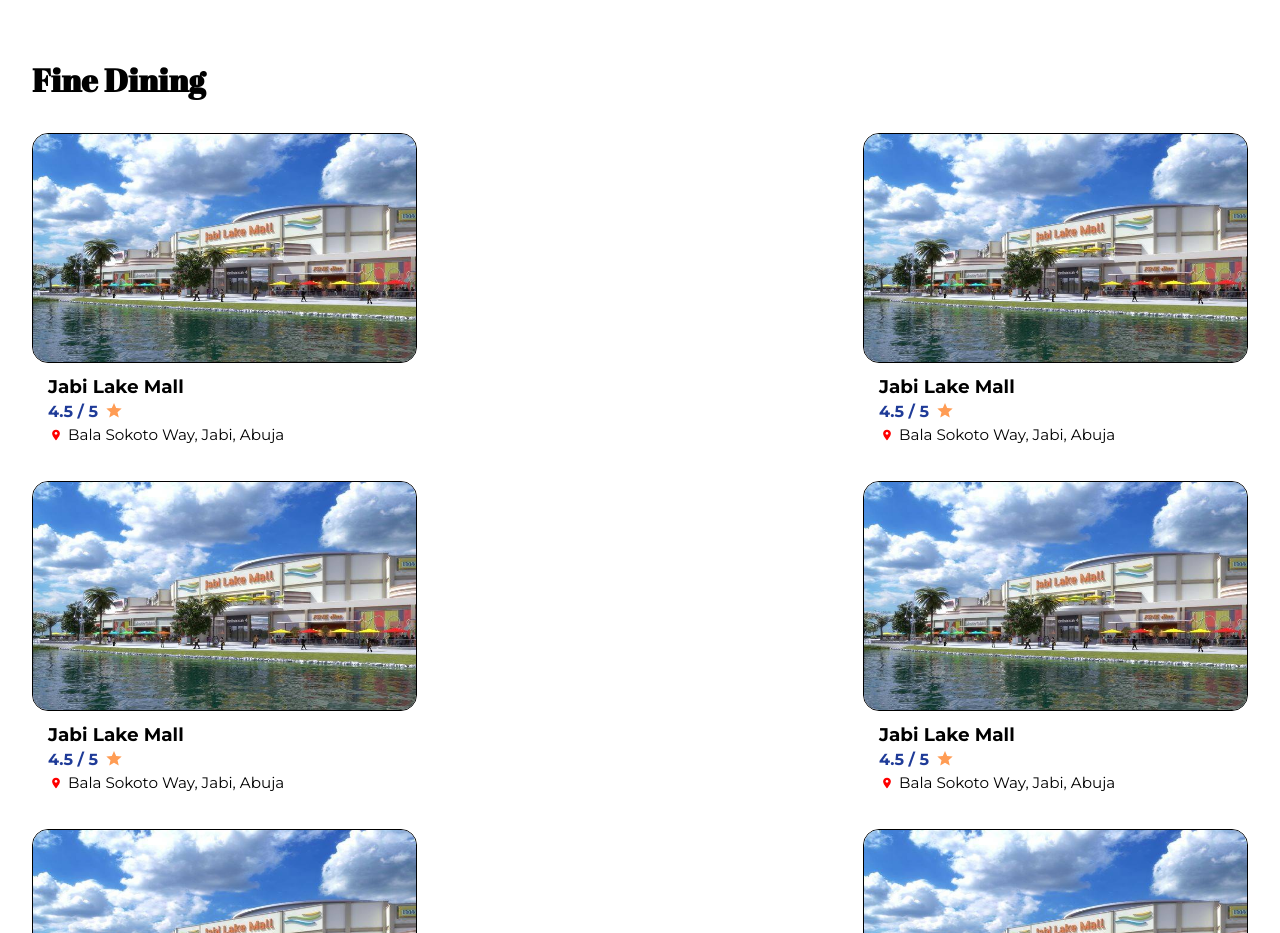
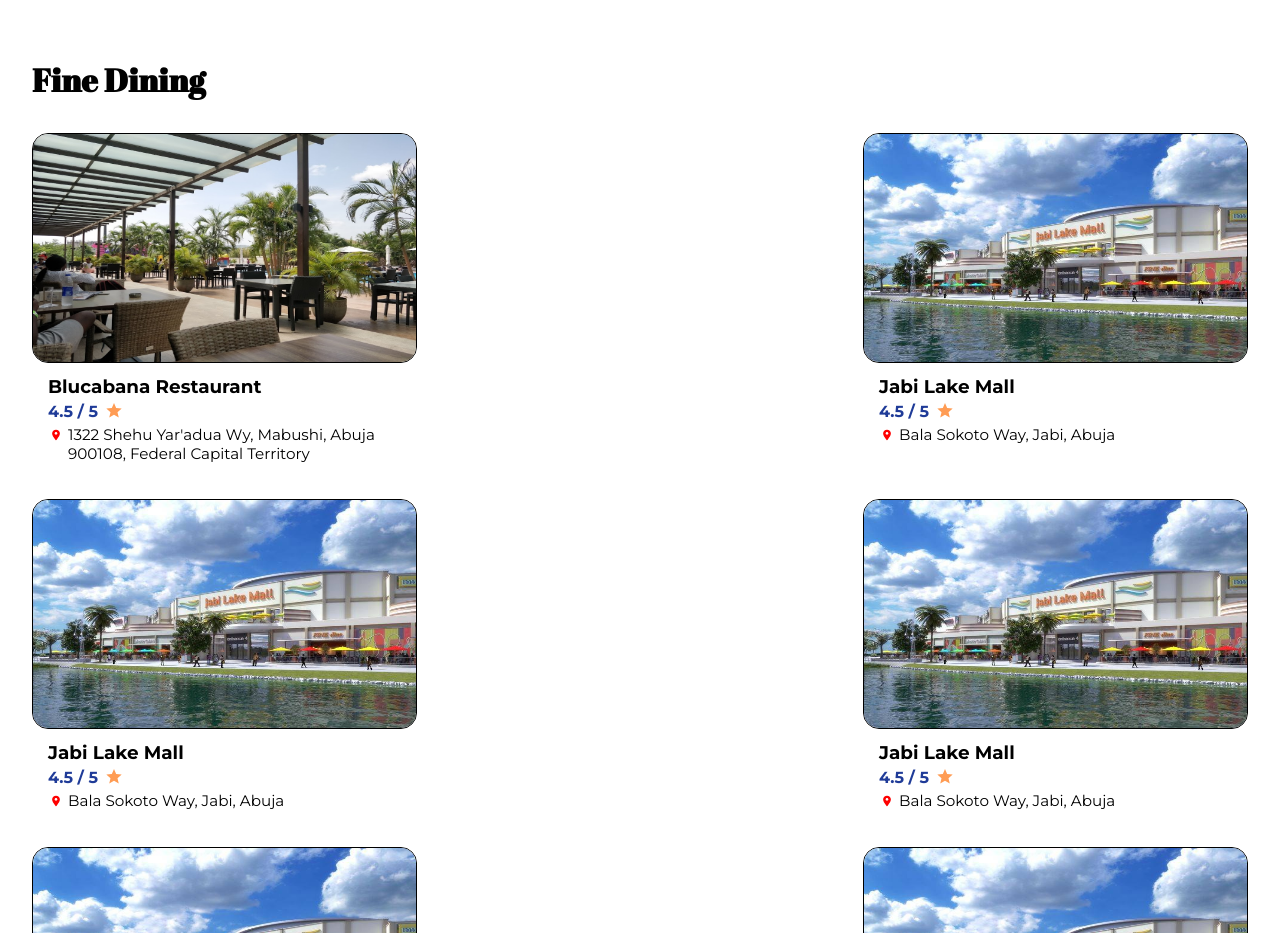
Before and after one commit to Ayinkeeeee/Tourify, a React (Create React App) app: page /food in a window 1280 px wide. Shown: the part 780-1713 px from the top of the page. Built offline with nearby package versions, Linux system fonts and the light colour scheme.

Commit message:
updated category default properties structure

```diff
--- a/src/components/items/LocationCategory.jsx
+++ b/src/components/items/LocationCategory.jsx
@@ -11,7 +11,7 @@
         viewport={{once: true, amount: 0.5 }}
     >
         <div className="image-container">
-            <img src={require(`../../assets/images/lake_mall.jpg`)} alt="jabi_lake_mall" />
+            <img src={require(`../../assets/images/${location.pic}`)} alt="jabi_lake_mall" />
             <p>View Location</p>
         </div>
         <div className="text">
--- a/src/components/sections/LocationsCategory.jsx
+++ b/src/components/sections/LocationsCategory.jsx
@@ -1,6 +1,6 @@
 import LocationCategory from "../items/LocationCategory"
 
-function LocationsCategory({data, id, categoryName}) {
+function LocationsCategory({data, id}) {
   return (
     <section id={id} className="locationsGroup">
       <h1>{data.header}</h1>
--- a/src/pages/Food.jsx
+++ b/src/pages/Food.jsx
@@ -14,10 +14,10 @@
           categoryName: ["Fine Dining", "Fine Dining"],
           locations: [
               {
-                locationName: "Jabi Lake Mall",
-                address: "Bala Sokoto Way, Jabi, Abuja",
+                locationName: "Blucabana Restaurant",
+                address: "1322 Shehu Yar'adua Wy, Mabushi, Abuja 900108, Federal Capital Territory",
                 rating: 4.5,
-                pic: 'lake_mall.jpg'
+                pic: 'food/blucabana.jpg'
               },
               {
                 locationName: "Jabi Lake Mall",
--- a/src/pages/templates/Category.jsx
+++ b/src/pages/templates/Category.jsx
@@ -32,7 +32,7 @@
               </a>
             ))}
           </div>
-          {category.categories && category.categories.map((categoryItem, index)  =>     <LocationsCategory key={index} categoryName={categoryItem.categoryName[0]} data={{
+          {category.categories && category.categories.map((categoryItem, index)  =>     <LocationsCategory key={index} data={{
             header: categoryItem.categoryName[1],
             locations: categoryItem.locations,
           }} id={category.categoriesIDs[index]}/>)
@@ -51,7 +51,7 @@
       introText: "Of course you cant come to Abuja without trying our best spots, where every bite tells a story and every sip is an experience to remember. Indulge your senses as we take you on a journey through our vibrant world of food and drinks, showcasing the best flavors our region has to offer.",
       categories: [
         {
-          categoryName: ["Fine Dining", "Fine Dining"],
+          categoryName: ["Fine Dining", "Fine Dining Tables"],
           locations: [
             {
               locationName: "Jabi Lake Mall",
```
Also changed, not shown: src/assets/images/food/blucabana.jpg.
